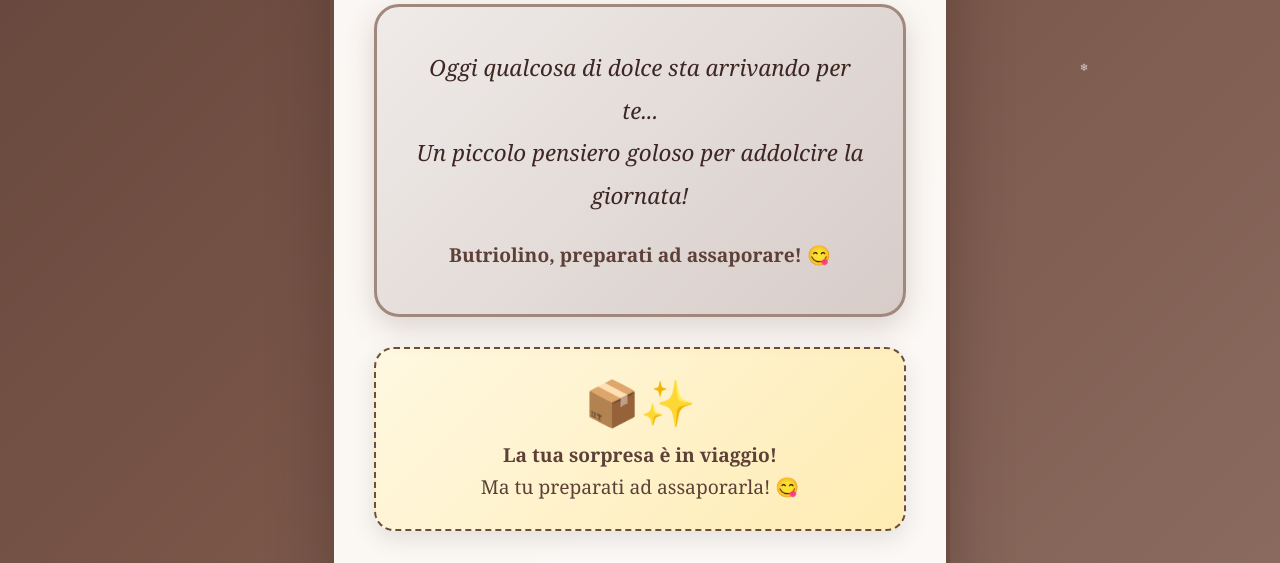
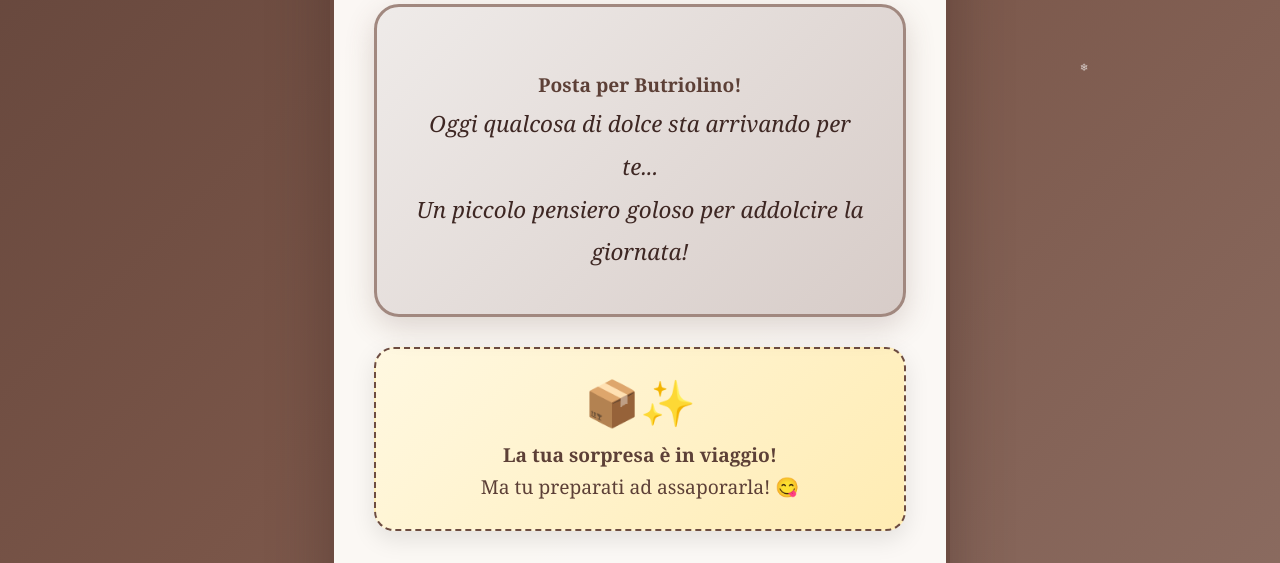
Before and after one commit to eelibree/4th-dec, a plain HTML site: page index.html in a window 1280 px wide. Shown: the part 531-1094 px from the top of the page. Drawn offline with Linux system fonts and the light colour scheme.

Commit message:
Update index.html

```diff
--- a/index.html
+++ b/index.html
@@ -305,9 +305,9 @@
         <div class="choco-divider">🍫</div>
 
         <div class="message-box">
+            <p class="highlight">Posta per Butriolino!</p>
             <p>Oggi qualcosa di dolce sta arrivando per te...</p>
             <p>Un piccolo pensiero goloso per addolcire la giornata!</p>
-            <p class="highlight">Butriolino, preparati ad assaporare! 😋</p>
         </div>
 
         <div class="delivery-box">
```
